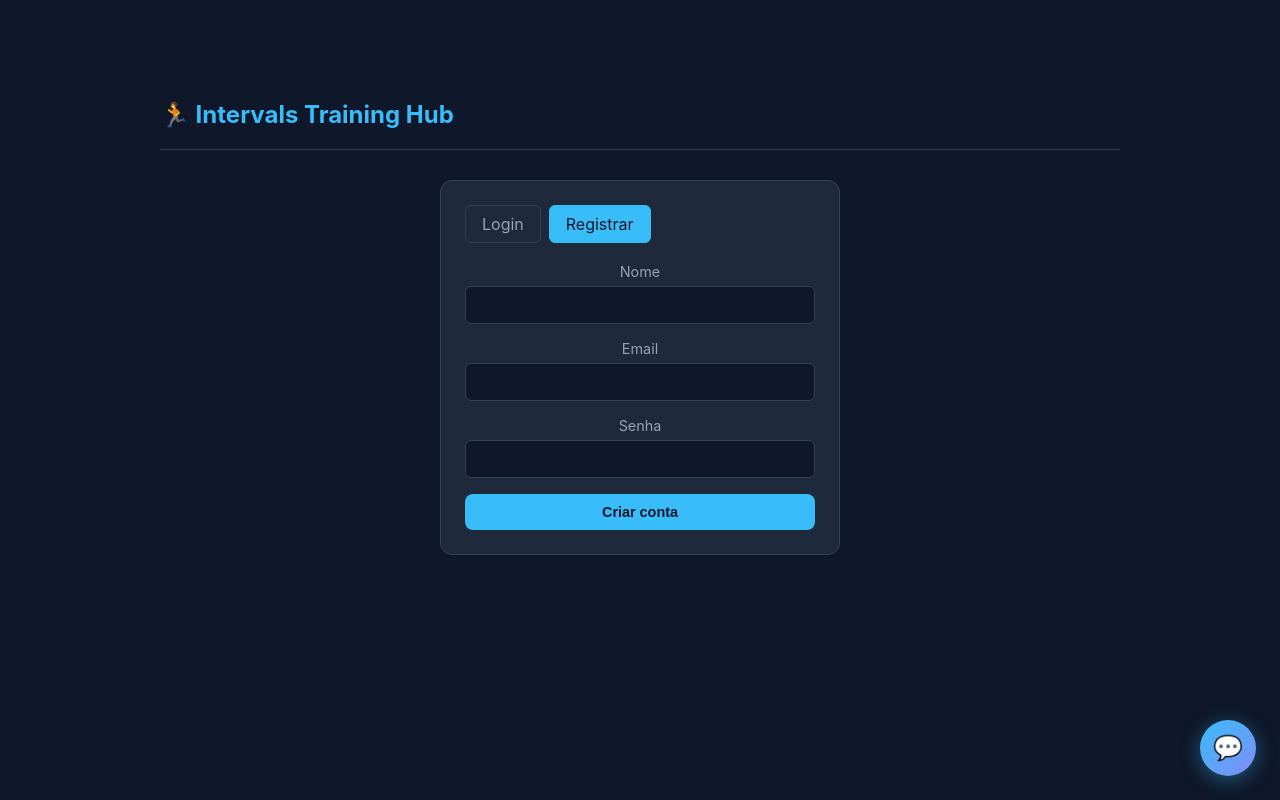
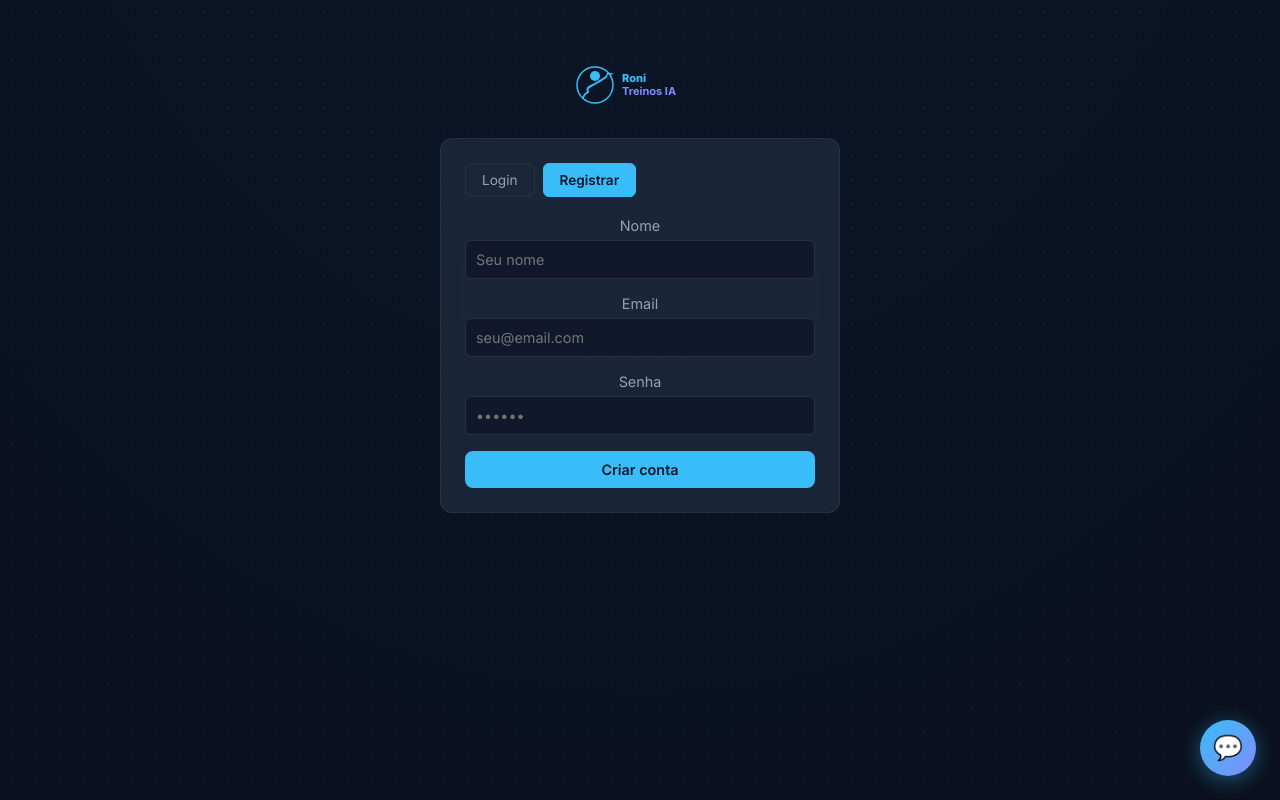
Before and after one commit to ronirosene/intervals-web, a website: page public/index.html in a window 1280 px wide. Both pictures are taken after a click on the element "Registrar". Drawn offline with Linux system fonts and the light colour scheme.

Commit message:
Add: nova identidade visual Roni Treinos IA, fundo com profundidade e fonte profissional

```diff
--- a/public/index.html
+++ b/public/index.html
@@ -3,43 +3,83 @@
 <head>
   <meta charset="UTF-8">
   <meta name="viewport" content="width=device-width, initial-scale=1.0">
-  <title>Intervals Training Hub</title>
+  <title>Roni Treinos IA</title>
+  <link rel="preconnect" href="https://fonts.googleapis.com">
+  <link href="https://fonts.googleapis.com/css2?family=Inter:wght@300;400;600;700;800&display=swap" rel="stylesheet">
   <style>
     * { margin: 0; padding: 0; box-sizing: border-box; }
-    body { font-family: -apple-system, system-ui, sans-serif; background: #0f172a; color: #e2e8f0; min-height: 100vh; }
-    .container { max-width: 1000px; margin: 0 auto; padding: 20px; }
-    header { display: flex; justify-content: space-between; align-items: center; padding: 20px 0; border-bottom: 1px solid #334155; margin-bottom: 30px; }
+    body {
+      font-family: 'Inter', -apple-system, system-ui, sans-serif;
+      background: #0b1120;
+      color: #e2e8f0;
+      min-height: 100vh;
+      position: relative;
+    }
+    body::before {
+      content: '';
+      position: fixed;
+      inset: 0;
+      background-image: radial-gradient(circle, rgba(56,189,248,0.07) 1px, transparent 1px);
+      background-size: 24px 24px;
+      pointer-events: none;
+      z-index: 0;
+    }
+    body::after {
+      content: '';
+      position: fixed;
+      top: -50%;
+      left: -50%;
+      width: 200%;
+      height: 200%;
+      background: radial-gradient(ellipse at 50% 0%, rgba(56,189,248,0.04) 0%, transparent 60%);
+      pointer-events: none;
+      z-index: 0;
+    }
+    .container { max-width: 1000px; margin: 0 auto; padding: 20px; position: relative; z-index: 1; }
+    header { display: flex; justify-content: space-between; align-items: center; padding: 20px 0; border-bottom: 1px solid rgba(51,65,85,0.6); margin-bottom: 30px; }
+    .logo { display: flex; align-items: center; gap: 12px; text-decoration: none; }
+    .logo svg { flex-shrink: 0; }
+    .logo-text { display: flex; flex-direction: column; }
+    .logo-text h1 { font-size: 1.3rem; font-weight: 800; color: #38bdf8; letter-spacing: -0.5px; line-height: 1.2; }
+    .logo-text span { font-size: 0.65rem; color: #64748b; font-weight: 400; letter-spacing: 1.5px; text-transform: uppercase; }
     h1 { font-size: 1.5rem; color: #38bdf8; }
-    .btn { padding: 10px 20px; border: none; border-radius: 8px; cursor: pointer; font-size: 0.9rem; font-weight: 600; transition: 0.2s; }
+    .btn { padding: 10px 20px; border: none; border-radius: 8px; cursor: pointer; font-size: 0.9rem; font-weight: 600; transition: 0.2s; font-family: 'Inter', sans-serif; }
     .btn-primary { background: #38bdf8; color: #0f172a; }
+    .btn-primary:hover { background: #7dd3fc; transform: translateY(-1px); }
     .btn-success { background: #22c55e; color: #0f172a; }
+    .btn-success:hover { background: #4ade80; transform: translateY(-1px); }
     .btn-danger { background: #ef4444; color: white; font-size: 0.75rem; }
+    .btn-danger:hover { background: #f87171; }
     .btn-outline { background: transparent; border: 1px solid #475569; color: #94a3b8; }
-    .card { background: #1e293b; border-radius: 12px; padding: 24px; margin-bottom: 20px; border: 1px solid #334155; }
+    .btn-outline:hover { border-color: #38bdf8; color: #38bdf8; }
+    .card { background: rgba(30,41,59,0.85); backdrop-filter: blur(8px); border-radius: 12px; padding: 24px; margin-bottom: 20px; border: 1px solid rgba(51,65,85,0.5); }
     .card h2 { color: #38bdf8; margin-bottom: 16px; font-size: 1.2rem; }
     .grid { display: grid; grid-template-columns: repeat(auto-fit, minmax(200px, 1fr)); gap: 16px; }
-    .stat { text-align: center; padding: 16px; background: #0f172a; border-radius: 8px; }
+    .stat { text-align: center; padding: 16px; background: rgba(15,23,42,0.6); border-radius: 8px; }
     .stat .value { font-size: 2rem; font-weight: 700; color: #38bdf8; }
     .stat .label { font-size: 0.8rem; color: #94a3b8; margin-top: 4px; }
     .form-group { margin-bottom: 16px; }
     .form-group label { display: block; margin-bottom: 6px; font-size: 0.9rem; color: #94a3b8; }
-    .form-group input, .form-group select { width: 100%; padding: 10px; background: #0f172a; border: 1px solid #334155; border-radius: 6px; color: #e2e8f0; font-size: 0.9rem; }
-    .form-group input:focus, .form-group select:focus { outline: none; border-color: #38bdf8; }
+    .form-group input, .form-group select { width: 100%; padding: 10px; background: rgba(15,23,42,0.8); border: 1px solid rgba(51,65,85,0.6); border-radius: 6px; color: #e2e8f0; font-size: 0.9rem; font-family: 'Inter', sans-serif; transition: border-color 0.2s; }
+    .form-group input:focus, .form-group select:focus { outline: none; border-color: #38bdf8; box-shadow: 0 0 0 3px rgba(56,189,248,0.15); }
     .hidden { display: none; }
-    #auth { text-align: center; padding: 60px 0; }
+    #auth { text-align: center; padding: 40px 0; }
     #auth .card { max-width: 400px; margin: 0 auto; }
+    .auth-logo { margin-bottom: 24px; }
     .tabs { display: flex; gap: 8px; margin-bottom: 20px; flex-wrap: wrap; }
-    .tab { padding: 8px 16px; background: #1e293b; border: 1px solid #334155; border-radius: 6px; cursor: pointer; color: #94a3b8; }
-    .tab.active { background: #38bdf8; color: #0f172a; border-color: #38bdf8; }
-    .plan-item { padding: 12px; background: #0f172a; border-radius: 6px; margin-bottom: 8px; border-left: 3px solid #38bdf8; }
+    .tab { padding: 8px 16px; background: rgba(30,41,59,0.6); border: 1px solid rgba(51,65,85,0.4); border-radius: 6px; cursor: pointer; color: #94a3b8; font-family: 'Inter', sans-serif; font-size: 0.85rem; transition: 0.2s; }
+    .tab:hover { border-color: #38bdf8; color: #38bdf8; }
+    .tab.active { background: #38bdf8; color: #0f172a; border-color: #38bdf8; font-weight: 600; }
+    .plan-item { padding: 12px; background: rgba(15,23,42,0.6); border-radius: 6px; margin-bottom: 8px; border-left: 3px solid #38bdf8; }
     .plan-item .name { font-weight: 600; }
     .plan-item .desc { font-size: 0.85rem; color: #cbd5e1; margin-top: 4px; line-height: 1.4; }
     .plan-item .actions { display: flex; gap: 6px; margin-top: 8px; }
     .ai-badge { background: linear-gradient(45deg, #38bdf8, #818cf8); color: #0f172a; font-size: 0.7rem; padding: 2px 6px; border-radius: 4px; margin-left: 6px; }
-    .summary-box { background: #0f172a; padding: 16px; border-radius: 8px; margin-top: 12px; border: 1px solid #475569; color: #94a3b8; font-style: italic; }
+    .summary-box { background: rgba(15,23,42,0.6); padding: 16px; border-radius: 8px; margin-top: 12px; border: 1px solid rgba(71,85,105,0.4); color: #94a3b8; font-style: italic; }
     .toast { position: fixed; bottom: 20px; right: 20px; padding: 12px 20px; background: #22c55e; color: #0f172a; border-radius: 8px; font-weight: 600; z-index: 1000; transform: translateY(100px); transition: 0.3s; }
     .toast.show { transform: translateY(0); }
-    .faq-item { padding: 14px; background: #0f172a; border-radius: 8px; margin-bottom: 10px; cursor: pointer; border: 1px solid #334155; }
+    .toast.error { background: #ef4444; }
+    .faq-item { padding: 14px; background: rgba(15,23,42,0.6); border-radius: 8px; margin-bottom: 10px; cursor: pointer; border: 1px solid rgba(51,65,85,0.4); }
     .faq-item .faq-q { font-weight: 600; color: #38bdf8; }
     .faq-item .faq-a { margin-top: 8px; color: #94a3b8; display: none; line-height: 1.6; }
     .faq-item.open .faq-a { display: block; }
@@ -57,37 +97,52 @@
     .chat-msg.ai { background: #0f172a; color: #cbd5e1; border: 1px solid #334155; border-bottom-left-radius: 4px; }
     .chat-msg.ai .ai-badge { font-size: 0.65rem; background: #38bdf8; color:#0f172a; padding:1px 5px; border-radius:3px; margin-right:4px; }
     .chat-input-area { display: flex; padding: 10px; gap: 8px; border-top: 1px solid #334155; background: #0f172a; }
-    .chat-input-area input { flex: 1; padding: 8px 12px; background: #1e293b; border: 1px solid #334155; border-radius: 20px; color: #e2e8f0; font-size: 0.85rem; outline: none; }
+    .chat-input-area input { flex: 1; padding: 8px 12px; background: #1e293b; border: 1px solid #334155; border-radius: 20px; color: #e2e8f0; font-size: 0.85rem; outline: none; font-family: 'Inter', sans-serif; }
     .chat-input-area input:focus { border-color: #38bdf8; }
     .chat-input-area button { background: #38bdf8; border: none; border-radius: 50%; width: 32px; height: 32px; color: #0f172a; cursor: pointer; font-size: 1rem; }
     .chat-input-area button:disabled { opacity: 0.4; }
     .chat-welcome { color: #94a3b8; font-size: 0.8rem; padding: 16px; text-align: center; }
     .stat-detailed { display: grid; grid-template-columns: 1fr 1fr; gap: 8px; margin-top: 12px; }
-    .stat-detailed div { padding: 8px; background: #0f172a; border-radius: 4px; text-align: center; }
+    .stat-detailed div { padding: 8px; background: rgba(15,23,42,0.6); border-radius: 4px; text-align: center; }
     .stat-detailed .val { font-size: 1.1rem; font-weight: 600; color: #38bdf8; }
     .stat-detailed .lbl { font-size: 0.7rem; color: #94a3b8; }
-    .speedometer { background: #0f172a; border-radius: 8px; padding: 16px; text-align: center; }
+    .speedometer { background: rgba(15,23,42,0.6); border-radius: 8px; padding: 16px; text-align: center; }
     .meta-card { border-left: 3px solid #fbbf24; }
+    @media (max-width: 600px) {
+      .container { padding: 12px; }
+      header { flex-direction: column; gap: 12px; }
+      .logo-text h1 { font-size: 1.1rem; }
+    }
   </style>
 </head>
 <body>
   <div class="container">
     <div id="auth">
-      <header><h1>🏃 Intervals Training Hub</h1></header>
+      <div class="auth-logo">
+        <svg width="140" height="50" viewBox="0 0 140 50" fill="none" xmlns="http://www.w3.org/2000/svg">
+          <circle cx="25" cy="25" r="18" stroke="#38bdf8" stroke-width="1.5" fill="none"/>
+          <circle cx="25" cy="16" r="5" fill="#38bdf8"/>
+          <path d="M18 32 Q16 28, 21 26 Q25 24, 28 22 Q32 20, 36 17" stroke="#38bdf8" stroke-width="2" stroke-linecap="round" fill="none"/>
+          <path d="M13 38 Q14 34, 18 32" stroke="#38bdf8" stroke-width="1.5" stroke-linecap="round" fill="none"/>
+          <path d="M36 17 L38 13 L42 14" stroke="#38bdf8" stroke-width="1.5" stroke-linecap="round" fill="none"/>
+          <text x="52" y="22" font-family="Inter, system-ui, sans-serif" font-size="11" font-weight="800" fill="#38bdf8">Roni</text>
+          <text x="52" y="35" font-family="Inter, system-ui, sans-serif" font-size="11" font-weight="700" fill="#818cf8">Treinos IA</text>
+        </svg>
+      </div>
       <div class="card">
         <div class="tabs">
           <div class="tab active" onclick="showTab('login')">Login</div>
           <div class="tab" onclick="showTab('register')">Registrar</div>
         </div>
         <div id="login-form">
-          <div class="form-group"><label>Email</label><input type="email" id="login-email"></div>
-          <div class="form-group"><label>Senha</label><input type="password" id="login-password"></div>
+          <div class="form-group"><label>Email</label><input type="email" id="login-email" placeholder="seu@email.com"></div>
+          <div class="form-group"><label>Senha</label><input type="password" id="login-password" placeholder="••••••"></div>
           <button class="btn btn-primary" style="width:100%" onclick="login()">Entrar</button>
         </div>
         <div id="register-form" class="hidden">
-          <div class="form-group"><label>Nome</label><input type="text" id="reg-name"></div>
-          <div class="form-group"><label>Email</label><input type="email" id="reg-email"></div>
-          <div class="form-group"><label>Senha</label><input type="password" id="reg-password"></div>
+          <div class="form-group"><label>Nome</label><input type="text" id="reg-name" placeholder="Seu nome"></div>
+          <div class="form-group"><label>Email</label><input type="email" id="reg-email" placeholder="seu@email.com"></div>
+          <div class="form-group"><label>Senha</label><input type="password" id="reg-password" placeholder="••••••"></div>
           <button class="btn btn-primary" style="width:100%" onclick="register()">Criar conta</button>
         </div>
       </div>
@@ -95,9 +150,21 @@
 
     <div id="app" class="hidden">
       <header>
-        <h1>🏃 Intervals Training Hub</h1>
+        <div class="logo">
+          <svg width="32" height="32" viewBox="0 0 50 50" fill="none" xmlns="http://www.w3.org/2000/svg">
+            <circle cx="25" cy="25" r="18" stroke="#38bdf8" stroke-width="1.5" fill="none"/>
+            <circle cx="25" cy="16" r="5" fill="#38bdf8"/>
+            <path d="M18 32 Q16 28, 21 26 Q25 24, 28 22 Q32 20, 36 17" stroke="#38bdf8" stroke-width="2" stroke-linecap="round" fill="none"/>
+            <path d="M13 38 Q14 34, 18 32" stroke="#38bdf8" stroke-width="1.5" stroke-linecap="round" fill="none"/>
+            <path d="M36 17 L38 13 L42 14" stroke="#38bdf8" stroke-width="1.5" stroke-linecap="round" fill="none"/>
+          </svg>
+          <div class="logo-text">
+            <h1>Roni Treinos IA</h1>
+            <span>Coach inteligente</span>
+          </div>
+        </div>
         <div>
-          <span id="user-name" style="color:#94a3b8; margin-right:10px"></span>
+          <span id="user-name" style="color:#94a3b8; margin-right:10px; font-size:0.9rem"></span>
           <button class="btn btn-outline" onclick="logout()">Sair</button>
         </div>
       </header>
@@ -129,7 +196,7 @@
       <div id="upload" class="hidden">
         <div class="card"><h2>📁 Upload de Atividades (Intervals.icu)</h2>
           <p style="color:#94a3b8; margin-bottom:12px">Envie seu arquivo .xlsx exportado do Intervals.icu para análise completa.</p>
-          <input type="file" id="file-input" accept=".xlsx,.xls" style="width:100%; padding:20px; border:2px dashed #334155; border-radius:8px; color:#94a3b8; cursor:pointer">
+          <input type="file" id="file-input" accept=".xlsx,.xls" style="width:100%; padding:20px; border:2px dashed rgba(51,65,85,0.5); border-radius:8px; color:#94a3b8; cursor:pointer; background:rgba(15,23,42,0.4)">
           <button class="btn btn-primary" style="margin-top:12px" onclick="uploadFile()">📊 Analisar Dados</button>
           <div id="upload-result" style="margin-top:12px"></div>
         </div>
@@ -278,8 +345,7 @@
     function toast(msg, err) {
       const t = document.getElementById('toast');
       t.textContent = msg;
-      t.style.background = err ? '#ef4444' : '#22c55e';
-      t.classList.add('show');
+      t.className = 'toast' + (err ? ' error' : '') + ' show';
       setTimeout(() => t.classList.remove('show'), 3000);
     }
 
@@ -330,7 +396,6 @@
         document.getElementById('set-athlete-id').value = user.intervals_athlete_id || '';
         loadPlans();
         loadDashboard();
-        // Seta data padrão para plano por meta (+3 meses)
         const d = new Date();
         d.setMonth(d.getMonth() + 3);
         document.getElementById('goal-date').value = d.toISOString().split('T')[0];
@@ -389,7 +454,6 @@
         preview.innerHTML += `<div class="plan-item"><div class="name">${p.name} ${p.moving_time > 0 ? '| '+Math.round(p.moving_time/60)+'min' : ''}<span class="ai-badge">IA</span></div><div class="desc">${p.description.substring(0,80)}...</div></div>`;
       });
       preview.innerHTML += '</div>';
-      // Mostra no resultado ativo
       const activeResult = document.getElementById('gen-result');
       if (activeResult) { activeResult.innerHTML = ''; activeResult.appendChild(preview); }
     }
@@ -412,7 +476,7 @@
             <div class="plan-item" style="border-left-color: ${p.synced ? '#22c55e' : '#38bdf8'}">
               <div class="name">📋 ${p.plan_name || 'Sem nome'} <span style="font-size:0.8rem; color:#94a3b8">(${p.weeks} sem • ${sessions} treinos) ${p.synced ? '✅ Sincronizado' : '⏳ Pendente'}</span></div>
               <div class="desc" style="font-size:0.8rem; color:#64748b">Criado em ${new Date(p.created_at).toLocaleDateString('pt-BR')}</div>
-              ${worksoutsPreview ? '<div style="margin-top:6px; padding-top:6px; border-top:1px solid #1e293b">' + worksoutsPreview + '</div>' : ''}
+              ${worksoutsPreview ? '<div style="margin-top:6px; padding-top:6px; border-top:1px solid rgba(30,41,59,0.6)">' + worksoutsPreview + '</div>' : ''}
               <div class="actions">
                 <button class="btn btn-outline" style="padding:4px 10px; font-size:0.8rem" onclick="syncPlan(${p.id})">🔄 Sincronizar</button>
                 <button class="btn btn-danger" onclick="deletePlan(${p.id})">🗑️ Excluir</button>
@@ -507,10 +571,10 @@
         html += '<h3 style="color:#38bdf8; margin-bottom:10px">📈 Nível de Confiança</h3>';
         const conf = res.confidence || 0;
         const confColor = conf < 40 ? '#ef4444' : conf < 70 ? '#fbbf24' : '#22c55e';
-        html += `<div style="background:#0f172a; border-radius:8px; padding:16px; text-align:center">
+        html += `<div style="background:rgba(15,23,42,0.6); border-radius:8px; padding:16px; text-align:center">
           <div style="position:relative; display:inline-block; width:160px; height:160px; margin:0 auto">
             <svg viewBox="0 0 100 100" style="transform:rotate(-90deg); width:160px; height:160px">
-              <circle cx="50" cy="50" r="42" fill="none" stroke="#1e293b" stroke-width="8"/>
+              <circle cx="50" cy="50" r="42" fill="none" stroke="rgba(30,41,59,0.6)" stroke-width="8"/>
               <circle cx="50" cy="50" r="42" fill="none" stroke="${confColor}" stroke-width="8"
                 stroke-dasharray="264" stroke-dashoffset="${264 - (264 * conf / 100)}" stroke-linecap="round"
                 style="transition: stroke-dashoffset 0.8s"/>
@@ -584,7 +648,6 @@
           targetDate,
         });
 
-        // Preview
         let html = `<div class="summary-box">✅ ${res.message}</div>`;
         html += '<div class="stat-detailed" style="margin-top:8px">';
         html += `<div><div class="val">${dist}km</div><div class="lbl">Distância</div></div>`;
@@ -593,7 +656,6 @@
         html += `<div><div class="val">${res.plan.length} sessões</div><div class="lbl">Total de Treinos</div></div>`;
         html += '</div>';
 
-        // Primeiras 2 semanas
         if (res.plan) {
           html += '<div style="max-height:300px; overflow-y:auto; margin-top:12px">';
           res.plan.slice(0, 14).forEach(p => {
```
